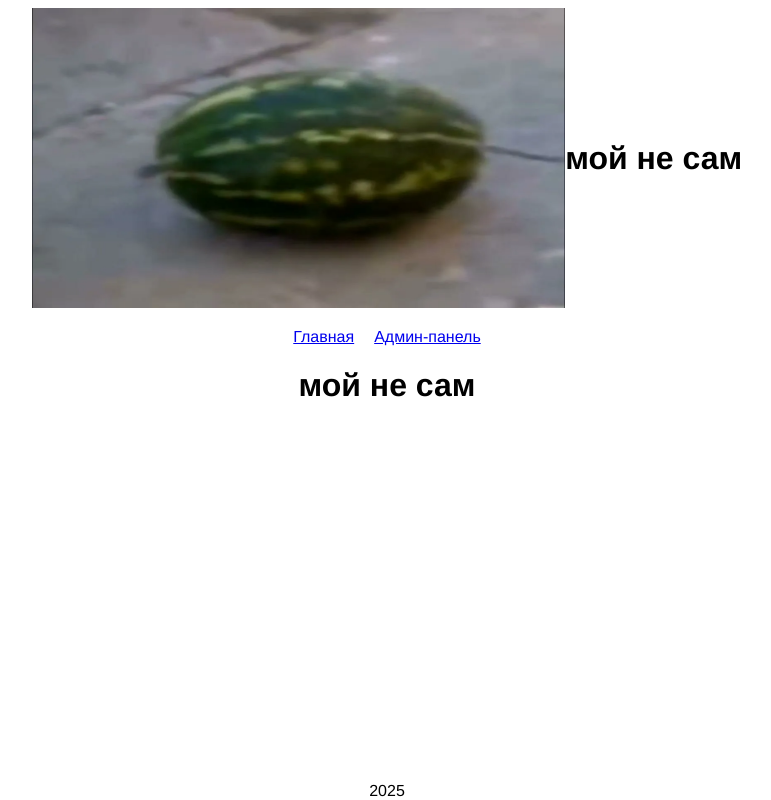
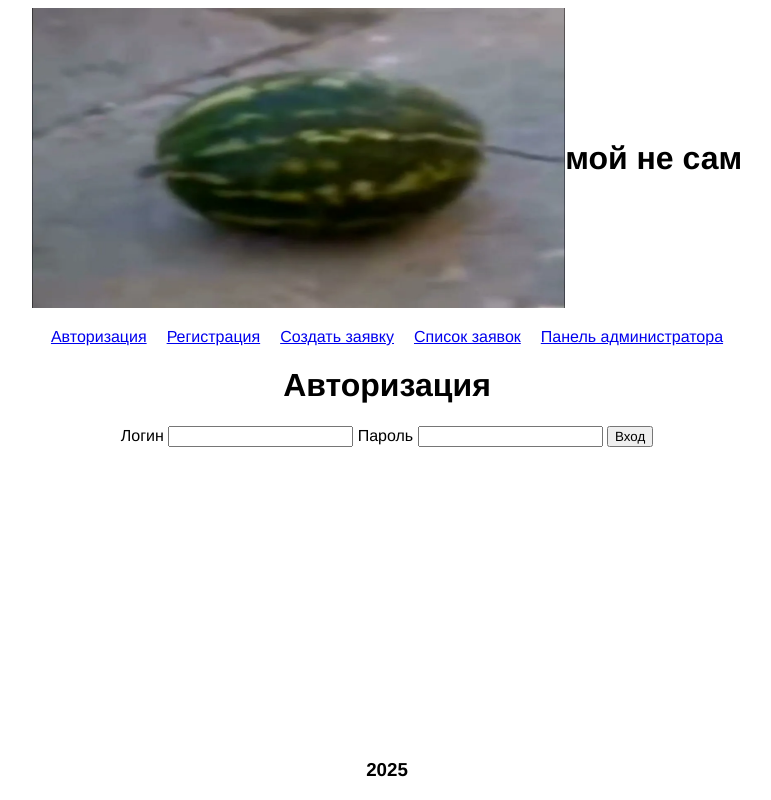
Before and after one commit to Loony211/demoexz, a PHP site: page / in a window 1280 px wide. Shown: the whole page, without its empty margins (253-1024 px from the left). Run offline with PHP 8.4, Linux system fonts and the light colour scheme.

Commit message:
rmdujdey

```diff
--- /dev/null
+++ b/moy_ne_sam/admin.php
@@ -0,0 +1,6 @@
+<?php
+$pageTitle = 'Админ';
+require_once "struktura.php";
+?>
+    <main>
+    </main>
--- /dev/null
+++ b/moy_ne_sam/create_zayavka.php
@@ -0,0 +1,6 @@
+<?php
+$pageTitle = 'Создать заявку';
+require_once "struktura.php";
+?>
+    <main>
+    </main>
--- a/moy_ne_sam/css/style.css
+++ b/moy_ne_sam/css/style.css
@@ -19,6 +19,7 @@ nav {
     align-items: center;
     justify-content: center;
 }
+
 main {
     display: flex;
     align-items: center;
@@ -32,3 +33,7 @@ footer {
     position: fixed;
     bottom: 0;
 }
+
+.Error {
+    color: red;
+}
--- a/moy_ne_sam/db/db.php
+++ b/moy_ne_sam/db/db.php
@@ -0,0 +1,19 @@
+<?php
+// Чтобы на разных страницах оставалсь информация о данных пользователя будем использовать сессии (Другой вариант cookie)
+session_start();
+
+$db=mysqli_connect("localhost","root","","moy_ne_sam");
+if (!$db){
+    die ("Ошибка");
+}
+function find ($login,$password){
+    global $db;
+    $result = mysqli_query($db, "SELECT * FROM user WHERE username = '$login'  AND password = MD5('$password');");
+    return mysqli_num_rows ($result);
+      //return $result;
+      //return mysqli_fetch_assoc($result);
+      //while ($row=mysqli_fetch_assoc($result)){
+        //print_r ($row);
+     //}
+
+}
--- a/moy_ne_sam/index.php
+++ b/moy_ne_sam/index.php
@@ -1,31 +1,32 @@
-<!DOCTYPE html>
-<html lang="en">
-<head>
-    <meta charset="UTF-8">
-    <meta name="viewport" content="width=device-width, initial-scale=1.0">
-    <title>мой не сам</title>
-    <link rel='icon' href='images/logo.jpeg'>
-    <link rel='stylesheet' href='css/style.css'>
-</head>
-<body>
-    <header> <img src='images/logo.jpeg' alt='логотип'>
-        <h1>мой не сам</h1>
-    </header>
+<?php
+$pageTitle = 'Авторизация';
+require_once "struktura.php";
 
-    <nav>
-        <a href="/demoexz/Moy_Ne_Sam">Главная</a>
-        <a href="/demoexz/Moy_Ne_Sam/admin">Админ-панель</a>
-    </nav>
+?>
 
     <main>
-        <h1>мой не сам</h1>
-        <footer>
-            2025
-        <footer>
+
+        <form>
+        <label>Логин
+            <input type="text" name="login">
+        </label>
+        <label>Пароль
+            <input type="text" name="password">
+        </label>
+        <button>Вход</button>
+        </form>
+        <p class="Error">
+            <?php
+            $password=strip_tags($_GET["password"] ?? "");
+            $login=strip_tags($_GET["login"] ?? "");
+            if ($login && $password){
+                echo find($login,$password);
+                if (find($login, $password)) {
+                    echo "Успешная авторизация: " . $login . ", " . $password;
+                } else {
+                    echo "Ошибка авторизации: " . $login . ", " . $password . " - error";
+                }
+            }
+            ?>
+        </p>
     </main>
-
-    <script src="js/script.js"></script>
-
-
-</body>
-</html>
--- a/moy_ne_sam/js/script.js
+++ b/moy_ne_sam/js/script.js
@@ -0,0 +1,10 @@
+const login = document.getElementsByName ("login")[0];
+const password = document.getElementsByName ("password")[0];
+const error = document.querySelector (".Error");
+
+document.querySelector("button").addEventListener("click", (event) =>{
+    if (login.value === "" || password.value === "") {
+        error.innerHTML="Заполните поля пж";
+        event.preventDefault();
+    }
+});
--- /dev/null
+++ b/moy_ne_sam/struktura.php
@@ -0,0 +1,39 @@
+<?php
+require_once "db/db.php";
+?>
+<!DOCTYPE html>
+<html lang="en">
+<head>
+    <meta charset="UTF-8">
+    <meta name="viewport" content="width=device-width, initial-scale=1.0">
+    <title>Мой не сам  <?php echo $pageTitle; ?></title>
+    <link rel='icon' href='images/logo.jpeg'>
+    <link rel='stylesheet' href='css/style.css'>
+</head>
+<body>
+    <header>
+        <img src='images/logo.jpeg' alt='логотип'>
+        <h1>мой не сам</h1>
+    </header>
+
+    <nav>
+        <a href="index.php">Авторизация</a>
+        <a href="registration.php">Регистрация</a>
+        <a href="create_zayavka.php">Создать заявку</a>
+        <a href="zayavka.php">Список заявок</a>
+        <a href="admin.php">Панель администратора</a>
+    </nav>
+
+    <main>
+        <h1><?php echo $pageTitle;?></h1>
+        <div class="content">
+            <?php echo $pageContent ?? '';?>
+        </div>
+        <footer>
+            <h3>2025</h3>
+        </footer>
+    </main>
+
+    <script src="js/script.js"></script>
+</body>
+</html>
--- /dev/null
+++ b/moy_ne_sam/zayavka.php
@@ -0,0 +1,6 @@
+<?php
+$pageTitle = 'Список заявок';
+require_once "struktura.php";
+?>
+    <main>
+    </main>
```
Also changed, not shown: moy_ne_sam/registration.php (added, +17 -0 lines), moy_ne_sam/admin/index.php (deleted).
